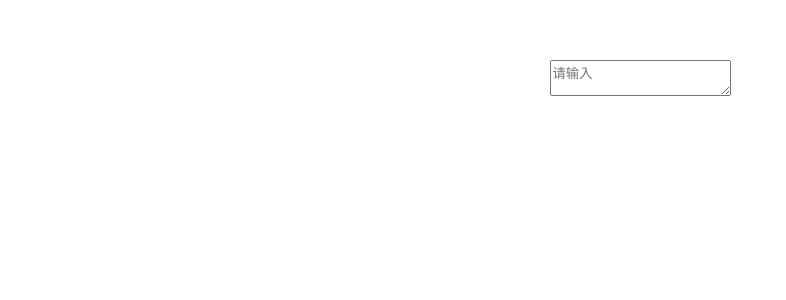
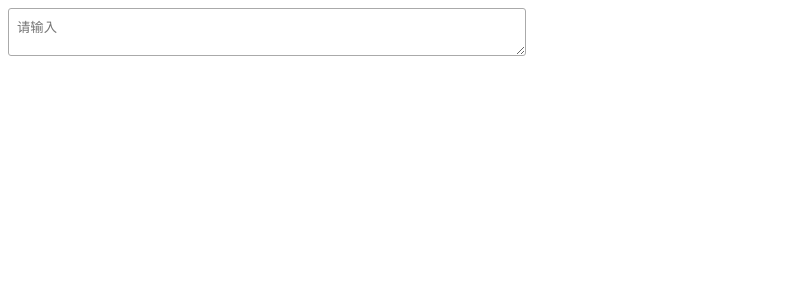
Before and after one commit to zd1991/vue-mentions, a Vue app: page / in a window 1280 px wide. Shown: the top 300 px of the page, without its empty margins (0-786 px from the left). Built offline with nearby package versions, Linux system fonts and the light colour scheme.

Commit message:
feat: 完善代码

```diff
--- a/src/App.vue
+++ b/src/App.vue
@@ -1,27 +1,16 @@
 <template>
   <div id="app">
-    <HelloWorld msg="Welcome to Your Vue.js App"/>
+    <mention />
   </div>
 </template>
 
 <script>
-import HelloWorld from './components/mention.vue'
+import mention from './components/mention/index.vue'
 
 export default {
   name: 'App',
   components: {
-    HelloWorld
+    mention
   }
 }
 </script>
-
-<style>
-#app {
-  font-family: Avenir, Helvetica, Arial, sans-serif;
-  -webkit-font-smoothing: antialiased;
-  -moz-osx-font-smoothing: grayscale;
-  text-align: center;
-  color: #2c3e50;
-  margin-top: 60px;
-}
-</style>
--- a/src/components/mention.vue
+++ /dev/null
@@ -1,119 +0,0 @@
-<template>
-  <div>
-    <textarea
-      class="textarea"
-      ref="textarea"
-      :placeholder="placeholder"
-      v-model="value"
-      @keydown.capture="handleKeydown"
-    />
-  </div>
-</template>
-
-<script>
-export default {
-  name: 'mention',
-  props: {
-    placeholder: {
-      type: String,
-      default: '请输入',
-    }
-  },
-  data() {
-    return {
-      value: '',
-    }
-  },
-  methods: {
-    /**
-     * 模拟删除行为
-     */
-    handleDelete(event) {
-      // 禁止默认行为
-      event.preventDefault();
-      // event.stopPropagation()
-
-      // const prevText = this.value;
-
-
-      // 1、获取光标位置
-      // 2、获取`起止`位置。拼接 ` @xxxx `，通过判断endWiths
-      // 3、subString
-
-      // 1、删除` @内容 `
-      // 2、更新 value
-
-      const names = ['123'];
-
-
-      // 获取光标位置
-      const selectionStart = this.$refs.textarea.selectionStart;
-      const selectionEnd = this.$refs.textarea.selectionEnd;
-
-
-      // 存在选中区域
-      if (selectionStart !== selectionEnd) {
-        this.value = this.value.substring(0, selectionStart) + this.value.substring(selectionEnd);
-        return;
-      }
-
-
-      // TODO 设置光标位置
-
-
-
-      let subString = this.value.substring(0, selectionEnd);
-
-      console.log(selectionEnd, subString, subString.length, selectionStart);
-
-      if (subString.length > 0) {
-        // 判断最后
-
-        const isSelectedName = (names, str) => {
-          let result = null;
-          for (let index = 0; index < names.length; index++) {
-            const name = names[index];
-            if (str.endsWith(`@${name}`)) {
-              result = name;
-              break;
-            }
-          }
-          return result;
-        }
-
-        // 删除被@的人
-        const name = isSelectedName(names, subString)
-        if (name) {
-          subString = subString.substring(0, subString.length - name.length - 1)
-        } else {
-          subString = subString.substring(0, subString.length - 1);
-        }
-        this.value = subString + this.value.substring(selectionEnd);
-        console.log(this.$refs.textarea.getSelectionRange)
-        // setTimeout(() => {
-        //   this.$refs.textarea.setSelectionRange(selectionEnd, selectionEnd - 1)
-        // })
-      }
-    },
-    handleKeydown(event) {
-      const { keyCode } = event;
-
-      switch (keyCode) {
-        // delete
-        case 8:
-          // 删除时，触发
-          this.handleDelete(event)
-          break;
-        default:
-          break;
-      }
-    }
-  },
-}
-</script>
-
-<style scoped>
-.textarea {
-  /* letter-spacing: 1px; */
-}
-</style>
--- /dev/null
+++ b/src/components/mention/index.vue
@@ -0,0 +1,166 @@
+<template>
+  <div class="mention-wraper">
+    <textarea
+      ref="textarea"
+      class="mention-editor"
+      :placeholder="placeholder"
+      v-model="internalValue"
+      @input="handleInput"
+      @keydown="keydown"
+    />
+
+    <popper
+      v-show="showPopper"
+      :options="options"
+      :keyword="keyword"
+      :position="popperPosition"
+      @select="handleSelected"
+    />
+  </div>
+</template>
+
+<script>
+import popper from './popper.vue';
+import { keyMap, setSelectionRange } from './util';
+
+export default {
+  name: 'mention',
+  components: {
+    popper,
+  },
+  props: {
+    // 绑定数据
+    value: String,
+    placeholder: {
+      type: String,
+      default: '请输入',
+    },
+    suffix: {
+      type: String,
+      default: ' ',
+    },
+    // 候选列表
+    options: {
+      type: Array,
+      default: () => [{
+        label: '123',
+        value: '123'
+      }]
+    },
+    filter: Function,
+  },
+  data() {
+    return {
+      textarea: null,
+      showPopper: false,
+      atPosition: 0,
+      internalValue: '',
+      keyword: '',
+      // TODO
+      popperPosition: { left: '200px' },
+    };
+  },
+  methods: {
+    // 设置光标位置
+    setSelectionRange(postion) {
+      this.$nextTick(() => {
+        setSelectionRange(this.textarea, postion, postion);
+      });
+    },
+
+    getSelectedItem(str) {
+      for (let i = 0; i < this.options.length; i++) {
+        const { label } = this.options[i];
+        if (label && str.endsWith(`@${label}${this.suffix}`)) {
+          return label
+        }
+      }
+      return null;
+    },
+
+    deleteAtContent() {
+      // 获取光标结束位置
+      const selectionEnd = this.textarea.selectionEnd;
+      let prefix = this.internalValue.substring(0, selectionEnd);
+      const selectedItem = this.getSelectedItem(prefix);
+
+      if (selectedItem) {
+        event.preventDefault();
+        event.stopPropagation();
+        // 计算要要删除子窜的长度
+        const length = `@${selectedItem}${this.suffix}`.length;
+        this.internalValue = prefix.substring(0, selectionEnd - length) + this.internalValue.substring(selectionEnd);
+        this.setSelectionRange(selectionEnd - length);
+      }
+    },
+
+    openPopper() {
+      this.showPopper = true;
+      this.atPosition = this.internalValue.length;
+    },
+
+    closePopper() {
+      this.showPopper = false;
+      this.atPosition = 0;
+      this.keyword = '';
+    },
+
+    // 监听按键
+    keydown(event) {
+      switch (event.key) {
+        case keyMap.BACKSPACE:
+          this.deleteAtContent()
+          break;
+
+        case keyMap.ESCAPE:
+          this.closePopper();
+          break;
+      }
+    },
+
+    // TODO 计算列表位置
+    calcPopperPosition() {},
+
+    // 输入
+    handleInput(event) {
+      if (event.inputType) {
+        // 获取本次输入内容
+        if (event.data === '@') {
+          // @ 前的字符
+          const prevChar = this.internalValue.charAt(this.internalValue.length - 2);
+          if (!(/^[a-z0-9]$/i.test(prevChar))) {
+            this.openPopper();
+          }
+        }
+      }
+
+      // 当打开popper记录keyword用于筛选
+      if (this.showPopper) {
+        this.keyword = this.internalValue.substring(this.atPosition)
+      }
+    },
+
+    // TODO
+    handleSelected() {}
+  },
+  created() {
+    this.internalValue = this.value;
+  },
+  mounted() {
+    this.textarea = this.$refs.textarea;
+  }
+};
+</script>
+
+<style>
+.mention-wraper {
+  position: relative;
+}
+.mention-editor {
+  padding: 8px;
+  width: 500px;
+  outline: none;
+  border-radius: 3px;
+  border: 1px solid #aaa
+}
+</style>
--- /dev/null
+++ b/src/components/mention/popper.vue
@@ -0,0 +1,33 @@
+<template>
+  <div class="popper-wraper" :style="{...position}">
+    <template v-for="item in internalOptions">
+      <div :key="item.value">{{ item.label }}</div>
+    </template>
+  </div>
+</template>
+
+<script>
+export default {
+  props: {
+    keyword: String,
+    filter: Function,
+    options: Array,
+    position: Object,
+  },
+  computed: {
+    internalOptions() {
+      return this.options.filter(({ label, value }) => label.includes(this.keyword) || value.includes(this.value));
+    }
+  }
+}
+</script>
+
+<style scoped>
+.popper-wraper {
+    position: absolute;
+    min-width: 85px;
+    min-height: 50px;
+    max-height: 150px;
+    border: 1px solid #aaa
+}
+</style>
--- /dev/null
+++ b/src/components/mention/util.js
@@ -0,0 +1,8 @@
+export const keyMap = {
+    BACKSPACE: 'Backspace',
+    ESCAPE: 'Escape',
+}
+
+export const setSelectionRange = (element, startPostion, endPostion) => {
+    element.setSelectionRange(startPostion, endPostion);
+}
```
Also changed, not shown: 1 other file (tests, documents, lock files or other folders).
